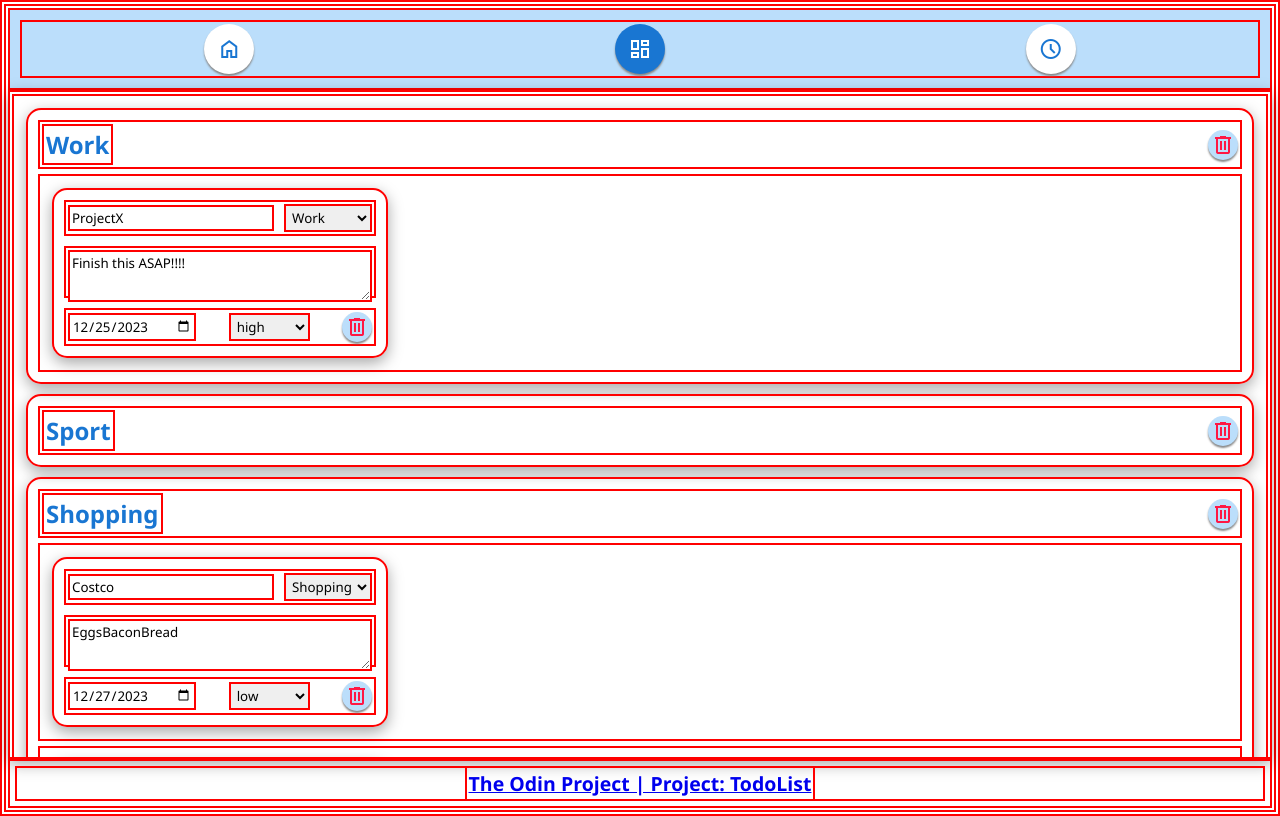
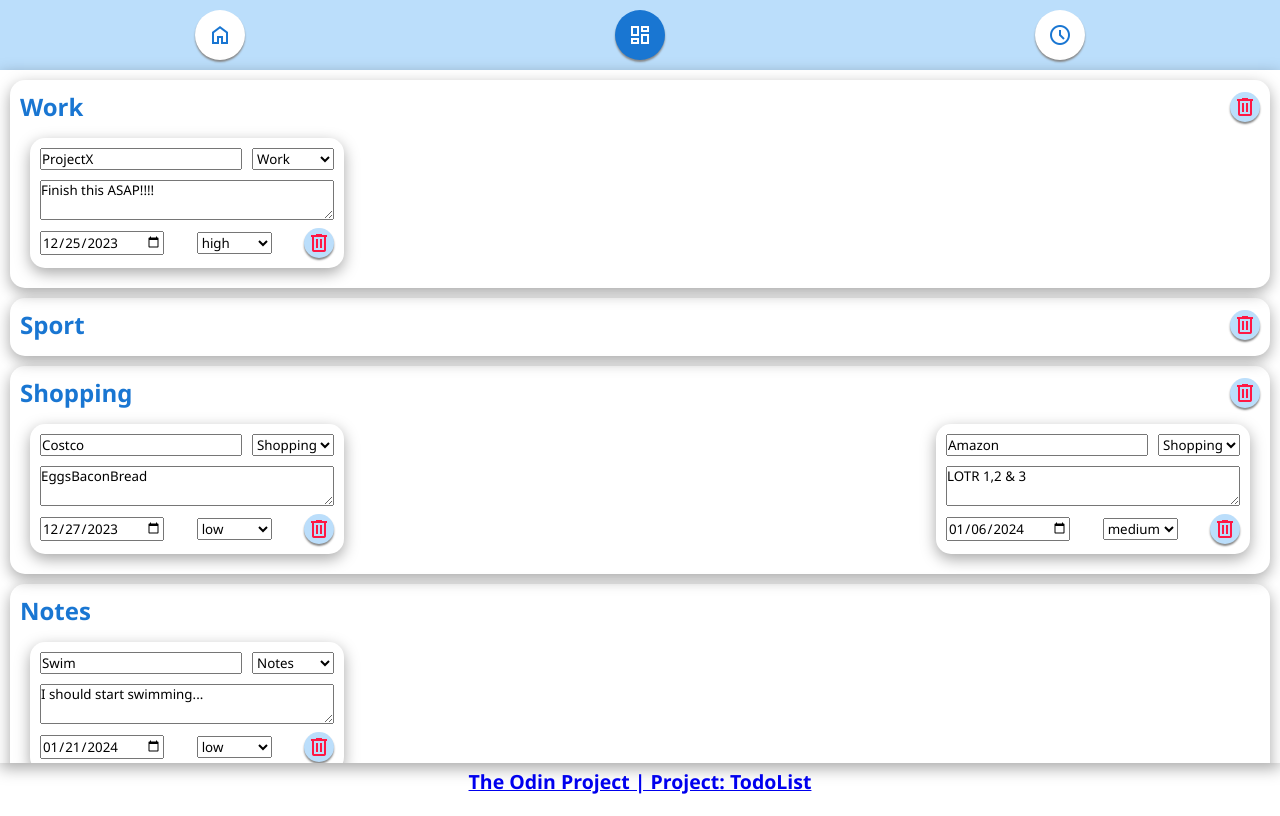
Before and after one commit to CyprianESPI/odin-todolist, a website built with webpack: page src/index.html in a window 1280 px wide. Both pictures are taken after a click on the button "Dashboard". Built offline with nearby package versions, Linux system fonts and the light colour scheme.

Commit message:
Wrap todos

```diff
--- a/src/components/projectUi.js
+++ b/src/components/projectUi.js
@@ -49,7 +49,6 @@ class ProjectUi {
         const container = document.createElement("div");
         container.className = "card project-view";
         const header = document.createElement("div");
-        header.className = "project-view-card-header";
         const title = document.createElement("h2");
         title.innerText = this.project.title;
         header.appendChild(title);
@@ -69,14 +68,18 @@ class ProjectUi {
 
         container.appendChild(header);
 
+        const todosContainer = document.createElement("div");
+        todosContainer.className = "project-view-card-main";
+
         Object.entries(this.project.todos).forEach(([k, v]) => {
             console.log("CreateUiDisplay kvp:", k, v);
             const todoUi = new TodoUi(v);
-            const todosContainer = document.createElement("div");
-            container.appendChild(todosContainer);
-            todoUi.CreateUiTemplate(false, this.project.title, todosContainer, db, refreshUi);
+            const todoContainer = document.createElement("div");
+            todosContainer.appendChild(todoContainer);
+            todoUi.CreateUiTemplate(false, this.project.title, todoContainer, db, refreshUi);
         });
 
+        container.appendChild(todosContainer);
         parent.appendChild(container);
     }
 }
--- a/src/styles.css
+++ b/src/styles.css
@@ -25,8 +25,6 @@
     margin: 0;
     padding: 0;
     font-family: 'Segoe UI', Tahoma, Geneva, Verdana, sans-serif;
-    border: 2px solid red;
-    padding: 2px;
 }
 
 /*
@@ -130,6 +128,7 @@ button {
 
 .card>* {
     display: flex;
+    flex-wrap: wrap;
     justify-content: space-between;
     align-items: center;
     margin: 5px;
```
